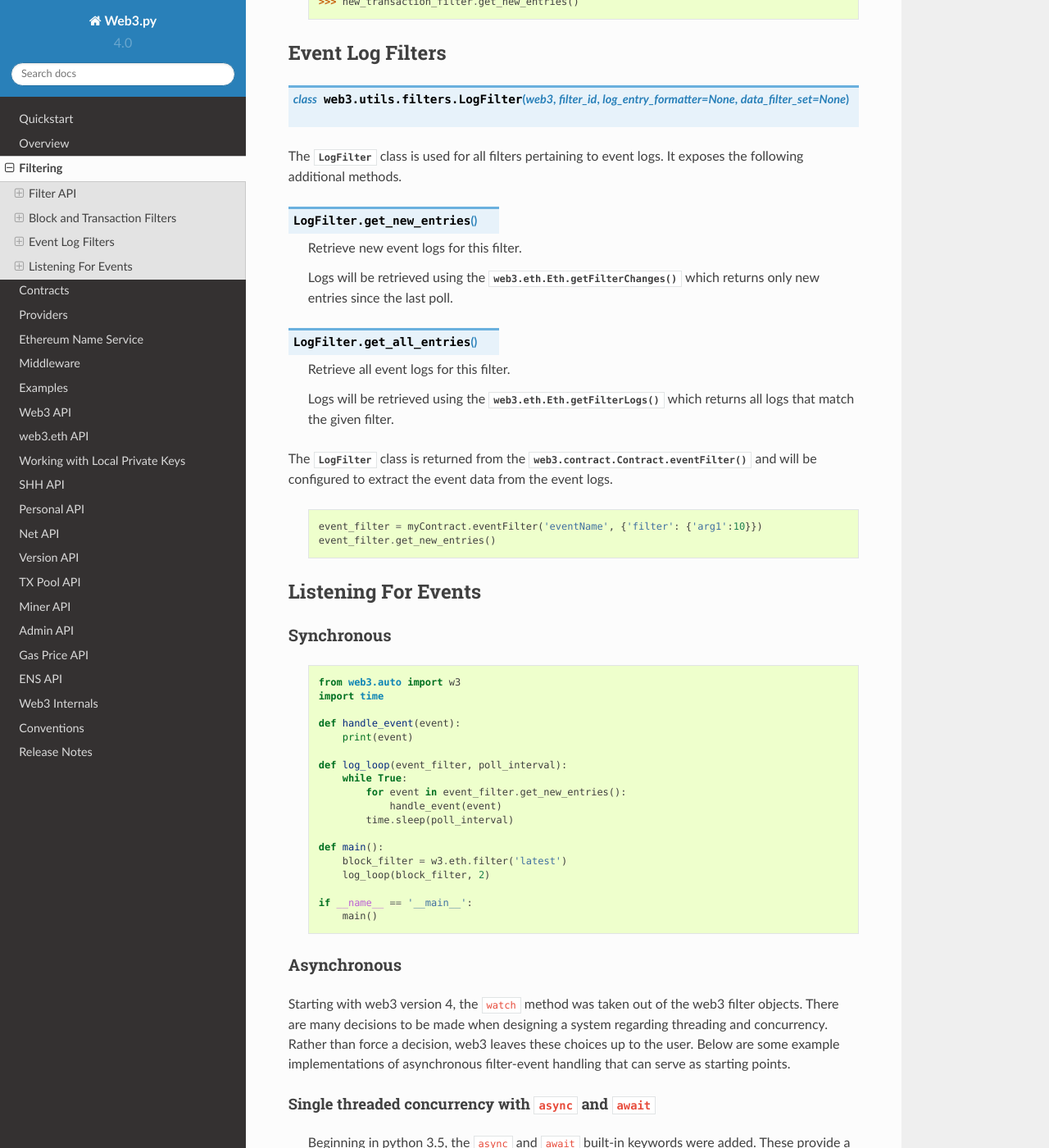
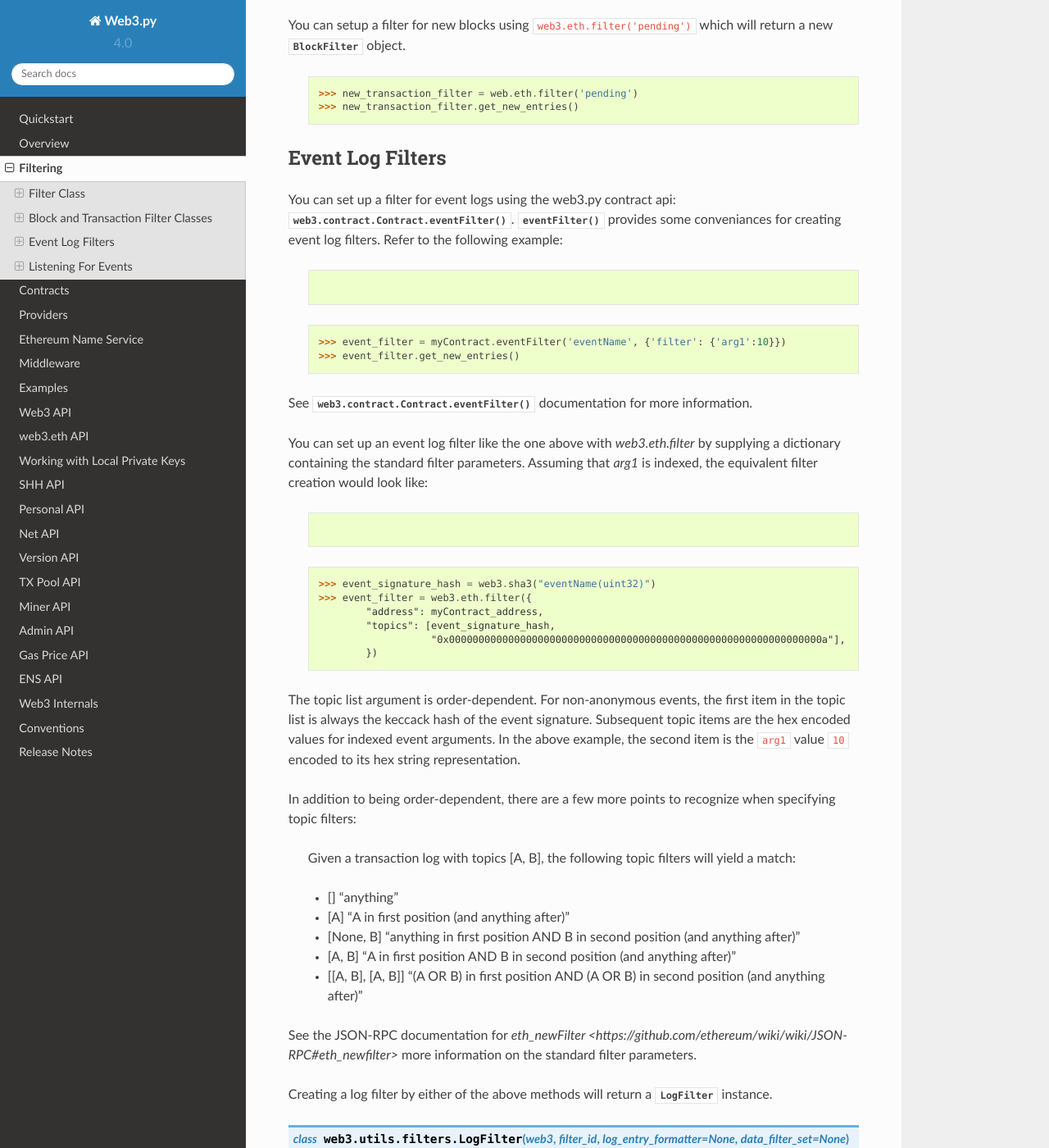
Before and after one commit to shuziren/web3.py, a Sphinx documentation site: the page built from docs/filters.rst, in a window 1280 px wide and 1400 px high, scrolled down 1832 px. Shown: the whole window at 82% size. Built offline with Sphinx 7.4.7 and the Read the Docs theme 2.0.0, drawn with Linux system fonts in a browser that asks for light colours; some of the changed text lies outside the part shown.

Commit message:
Fixes #188

```diff
--- a/docs/filters.rst
+++ b/docs/filters.rst
@@ -17,7 +17,7 @@ The :meth:`web3.eth.Eth.filter` method can be used to setup filters for:
 
     .. code-block:: python
 
-        event_filter = myContract.eventFilter('eventName', {'filter': {'arg1':10}})
+        event_filter = mycontract.eventfilter('eventname', {'filter': {'arg1':10}})
 
     Or built manually by supplying `valid filter params <http://https://github.com/ethereum/wiki/wiki/JSON-RPC#eth_newfilter/>`_:
 
@@ -76,13 +76,15 @@ Filter API
     implementation always returns ``True``.
 
 
-Block and Transaction Filters
------------------------------
+Block and Transaction Filter Classes
+------------------------------------
 
 .. py:class:: BlockFilter(...)
 
-    You can setup a filter for new blocks using ``web3.eth.filter('latest')`` which
-    will return a new :py:class:`BlockFilter` object.
+BlockFilter is a subclass of :class:``Filter``.
+
+You can setup a filter for new blocks using ``web3.eth.filter('latest')`` which
+will return a new :py:class:`BlockFilter` object.
 
     .. code-block:: python
 
@@ -90,6 +92,8 @@ Block and Transaction Filters
         >>> new_block_filter.get_new_entries()
 
 .. py:class:: TransactionFilter(...)
+
+TransactionFilter is a subclass of :class:``Filter``.
 
 You can setup a filter for new blocks using ``web3.eth.filter('pending')`` which
 will return a new :py:class:`BlockFilter` object.
@@ -103,38 +107,59 @@ will return a new :py:class:`BlockFilter` object.
 Event Log Filters
 -----------------
 
-.. py:class:: LogFilter(web3, filter_id, log_entry_formatter=None, data_filter_set=None)
-
-The :py:class:`LogFilter` class is used for all filters pertaining to event
-logs.  It exposes the following additional methods.
-
-
-.. py:method:: LogFilter.get_new_entries()
-
-    Retrieve new event logs for this filter.
-
-    Logs will be retrieved using the
-    :func:`web3.eth.Eth.getFilterChanges` which returns only new entries since the last
-    poll.
-
-
-.. py:method:: LogFilter.get_all_entries()
-
-    Retrieve all event logs for this filter.
-
-    Logs will be retrieved using the
-    :func:`web3.eth.Eth.getFilterLogs` which returns all logs that match the given
-    filter.
-
-
-The :class:`LogFilter` class is returned from the
-:func:`web3.contract.Contract.eventFilter` and will be configured to extract the
-event data from the event logs.
+You can set up a filter for event logs using the web3.py contract api:
+:func:`web3.contract.Contract.eventFilter`. :meth:`eventFilter` provides some conveniances for
+creating event log filters. Refer to the following example:
 
     .. code-block:: python
 
-        event_filter = myContract.eventFilter('eventName', {'filter': {'arg1':10}})
-        event_filter.get_new_entries()
+    >>> event_filter = myContract.eventFilter('eventName', {'filter': {'arg1':10}})
+    >>> event_filter.get_new_entries()
+
+See :meth:`web3.contract.Contract.eventFilter` documentation for more information.
+
+You can set up an event log filter like the one above with `web3.eth.filter` by supplying a
+dictionary containing the standard filter parameters. Assuming that `arg1` is indexed, the
+equivalent filter creation would look like:
+
+    .. code-block:: python
+
+    >>> event_signature_hash = web3.sha3("eventName(uint32)")
+    >>> event_filter = web3.eth.filter({
+            "address": myContract_address,
+            "topics": [event_signature_hash,
+                       "0x000000000000000000000000000000000000000000000000000000000000000a"],
+            })
+
+The topic list argument is order-dependent. For non-anonymous events, the first item in the topic list is always the keccack hash of the event signature. Subsequent topic items are the hex encoded values for indexed event arguments. In the above example, the second item is the ``arg1`` value ``10`` encoded to its hex string representation.
+
+In addition to being order-dependent, there are a few more points to recognize when specifying topic filters:
+
+    Given a transaction log with topics [A, B], the following topic filters will yield a match:
+
+    - [] "anything"
+    - [A] "A in first position (and anything after)"
+    - [None, B] "anything in first position AND B in second position (and anything after)"
+    - [A, B] "A in first position AND B in second position (and anything after)"
+    - [[A, B], [A, B]] "(A OR B) in first position AND (A OR B) in second position (and anything after)"
+
+See the JSON-RPC documentation for `eth_newFilter <https://github.com/ethereum/wiki/wiki/JSON-RPC#eth_newfilter>` more information on the standard filter parameters.
+
+Creating a log filter by either of the above methods will return a :class:`LogFilter` instance.
+
+.. py:class:: LogFilter(web3, filter_id, log_entry_formatter=None, data_filter_set=None)
+
+The :py:class:`LogFilter` class is a subclass of :class:`Filter`.  See the :class:`Filter`
+documentation for inherited methods.
+
+:class:`LogFilter` provides the following additional
+methods:
+
+.. py:method:: LogFilter.set_data_filters(data_filter_set)
+
+Provides a means to filter on the log data, in other words the ability to filter on values from
+un-indexed event arguments. The parameter `data_filter_set` should be a list or set of 32-byte hex encoded values.
+
 
 Listening For Events
 --------------------
@@ -169,12 +194,16 @@ Asynchronous
 
 Starting with web3 version 4, the ``watch`` method was taken out of the web3 filter objects.
 There are many decisions to be made when designing a system regarding threading and concurrency.
-Rather than force a decision, web3 leaves these choices up to the user. Below are some example implementations of asynchronous filter-event handling that can serve as starting points.
+Rather than force a decision, web3 leaves these choices up to the user. Below are some example
+implementations of asynchronous filter-event handling that can serve as starting points.
 
 Single threaded concurrency with ``async`` and ``await``
 """"""""""""""""""""""""""""""""""""""""""""""""""""""""
 
-    Beginning in python 3.5, the ``async`` and ``await`` built-in keywords were added.  These provide a shared api for coroutines that can be utilized by modules such as the built-in asyncio_.  Below is an example event loop using asyncio_, that polls multiple web3 filter object, and passes new entries to a handler.
+Beginning in python 3.5, the ``async`` and ``await`` built-in keywords were added.  These provide a
+shared api for coroutines that can be utilized by modules such as the built-in asyncio_.  Below is
+an example event loop using asyncio_, that polls multiple web3 filter object, and passes new
+entries to a handler.
 
         .. code-block:: python
 
@@ -212,7 +241,8 @@ Single threaded concurrency with ``async`` and ``await``
 Running the event loop in a separate thread
 """""""""""""""""""""""""""""""""""""""""""
 
-    Here is an extended version of above example, where the event loop is run in a separate thread, releasing the ``main`` function for other tasks.
+Here is an extended version of above example, where the event loop is run in a separate thread,
+releasing the ``main`` function for other tasks.
 
         .. code-block:: python
 
```
Also changed, not shown: other parts of docs/filters.rst (+2 -2 lines).
